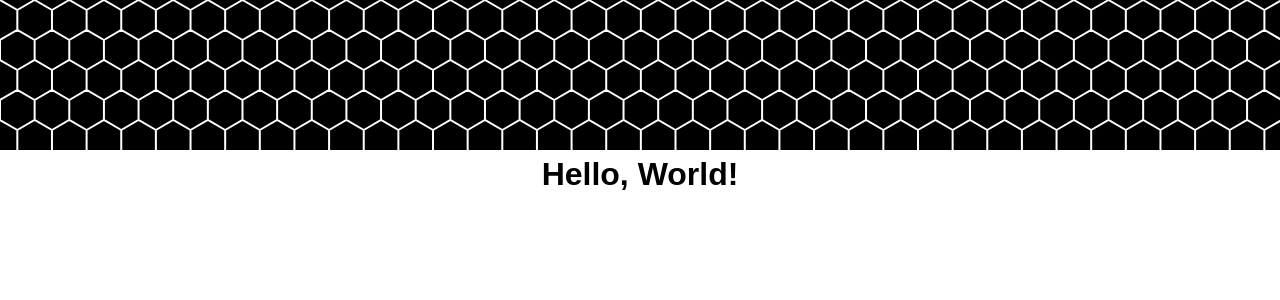
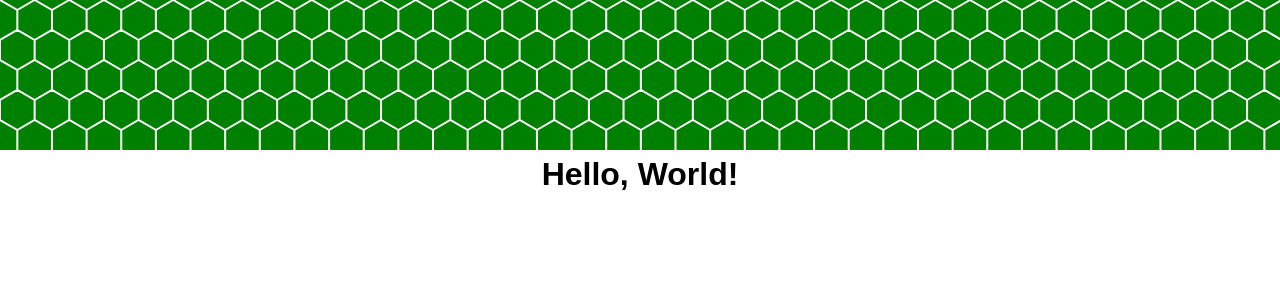
Before and after one commit to AndersonBillss/portfolio-2025, a React (Vite) app: page / in a window 1280 px wide. Shown: the top 300 px of the page. Built offline with nearby package versions, Linux system fonts and the light colour scheme.

Commit message:
Use css for hexagon color

```diff
--- a/src/App.css
+++ b/src/App.css
@@ -6,4 +6,5 @@
 }
 .hexagon-background{
   width: 100vw;
+  --hex-color: green;
 }
--- a/src/App.tsx
+++ b/src/App.tsx
@@ -5,7 +5,7 @@ function App() {
 
   return (
     <div className='main'>
-      <HexagonBackground inverted className='hexagon-background' color='black'/>
+      <HexagonBackground inverted className='hexagon-background'/>
       <h1>Hello, World!</h1>
     </div>
   )
--- a/src/shared/HexagonBackground.tsx
+++ b/src/shared/HexagonBackground.tsx
@@ -4,14 +4,13 @@ type componentProps = {
     className?: string,
     sideLength?: number,
     lineThickness?: number,
-    color?: string,
     inverted?: boolean
 }
 export default function HexagonBackground(props: componentProps){
     const canvasRef: RefObject<HTMLCanvasElement | null> = useRef(null);
     const sideLength: number = props.sideLength??20;
     const lineThickess: number = props.lineThickness??2;
-    const color: string = props.color??"black";
+    let color: string = "black";
     const inverted: boolean = props.inverted??false;
 
     useEffect(() => {
@@ -19,6 +18,8 @@ export default function HexagonBackground(props: componentProps){
         if (!canvas) return;
         const ctx: CanvasRenderingContext2D | null = canvas.getContext('2d');
         if(!ctx) return;
+        let cssColor = getComputedStyle(canvas).getPropertyValue('--hex-color').trim();
+        if(cssColor) color = cssColor;
 
         // Initial hexagon draw
         drawHexagons(canvas, ctx)
```
